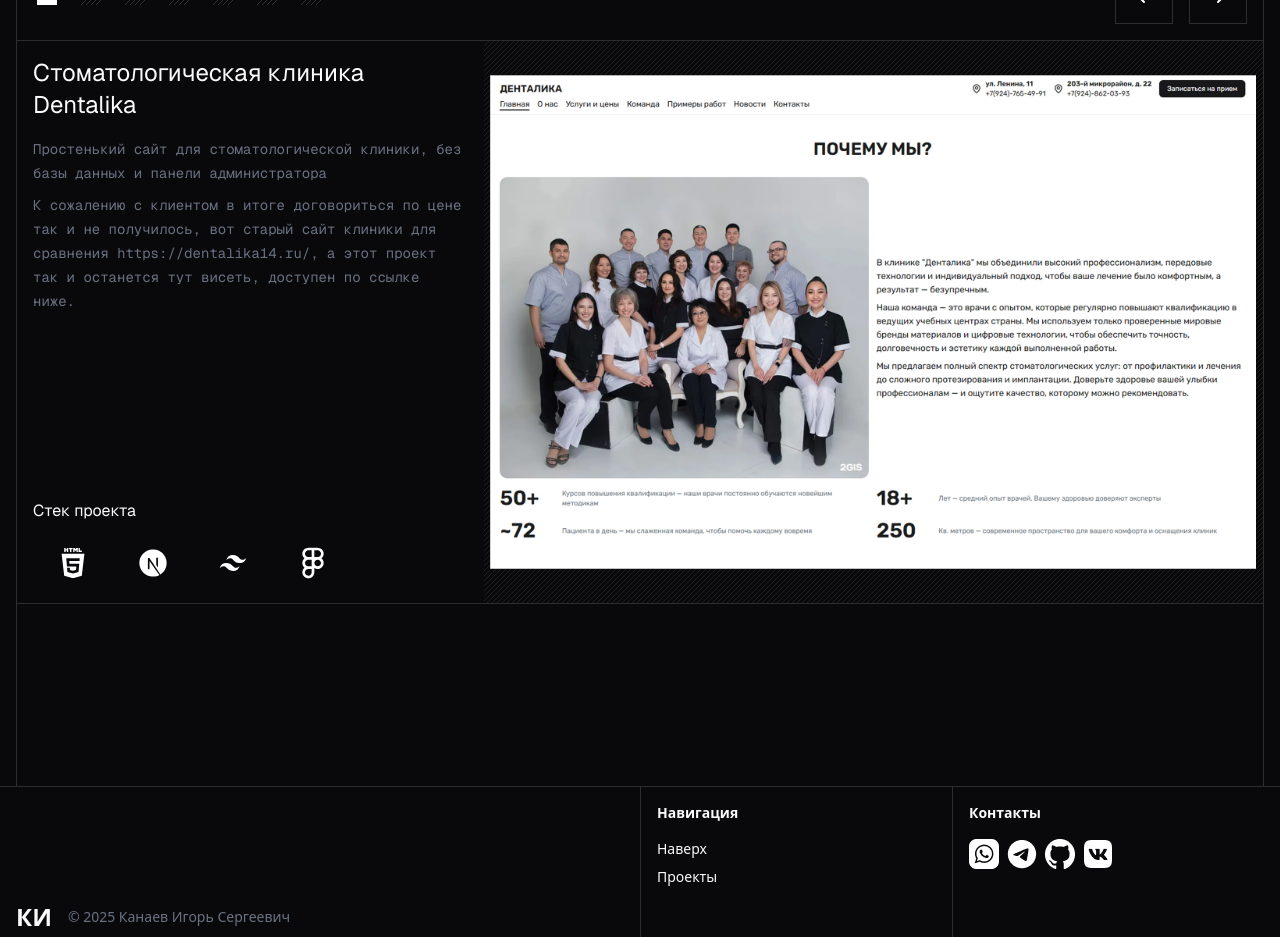
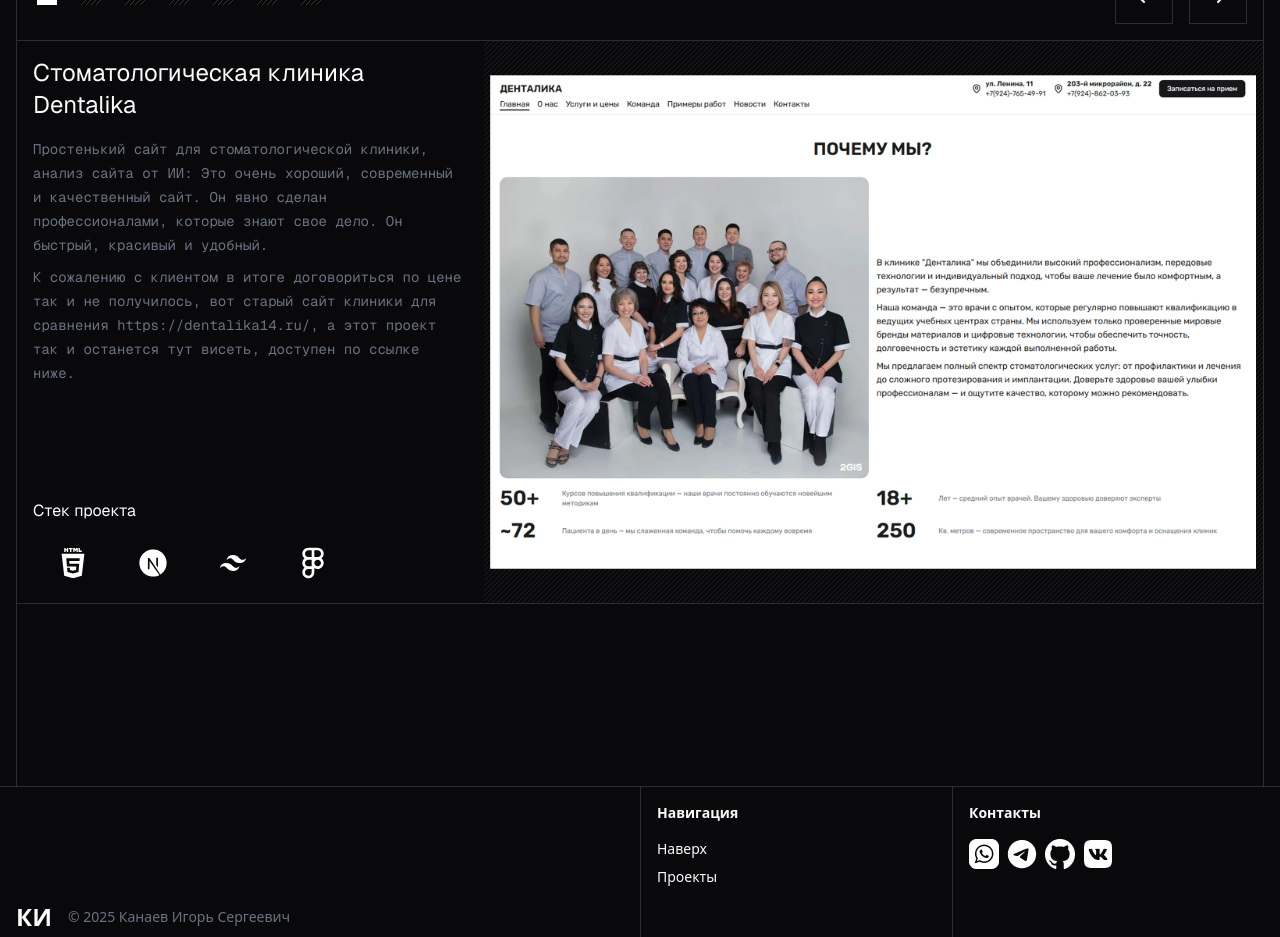
Before and after one commit to Igorlight/portfolio2025, a Next.js app: page / in a window 1280 px wide. Shown: the part 2360-3297 px from the top of the page. Built offline with nearby package versions, Linux system fonts and the light colour scheme.

Commit message:
Добавление денталика

```diff
--- a/src/app/data/projectsData.ts
+++ b/src/app/data/projectsData.ts
@@ -3,7 +3,7 @@
     id: 7,
     title: "Стоматологическая клиника Dentalika",
     alt: "Изображение Dentalika",
-    descr: "Простенький сайт для стоматологической клиники, без базы данных и панели администратора",
+    descr: "Простенький сайт для стоматологической клиники, анализ сайта от ИИ: Это очень хороший, современный и качественный сайт. Он явно сделан профессионалами, которые знают свое дело. Он быстрый, красивый и удобный.",
     descr2: "К сожалению с клиентом в итоге договориться по цене так и не получилось, вот старый сайт клиники для сравнения https://dentalika14.ru/, а этот проект так и останется тут висеть, доступен по ссылке ниже.",
     tech: [
       { name: "HTML", img: "/tech/html.svg", alt: "html icon" },
```
